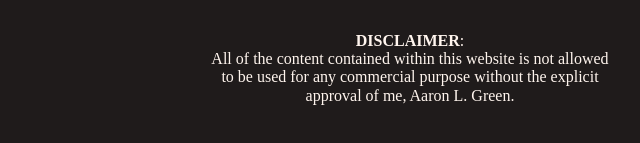
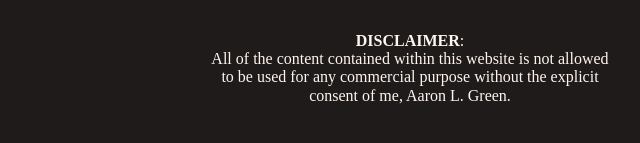
Before and after one commit to agreen254/com-aaronlgreen, a plain HTML site: page index.html in a window 1280 px wide. Shown: the part 399-542 px from the top of the page, 230-870 px from the left. Drawn offline with Linux system fonts and the light colour scheme.

Commit message:
change wording in disclaimer

```diff
--- a/index.html
+++ b/index.html
@@ -46,7 +46,7 @@
       <p>
         <br /><strong>DISCLAIMER</strong>:<br />All of the content contained
         within this website is not allowed to be used for any commercial purpose
-        without the explicit approval of me, Aaron L. Green.
+        without the explicit consent of me, Aaron L. Green.
       </p>
     </div>
   </body>
```
